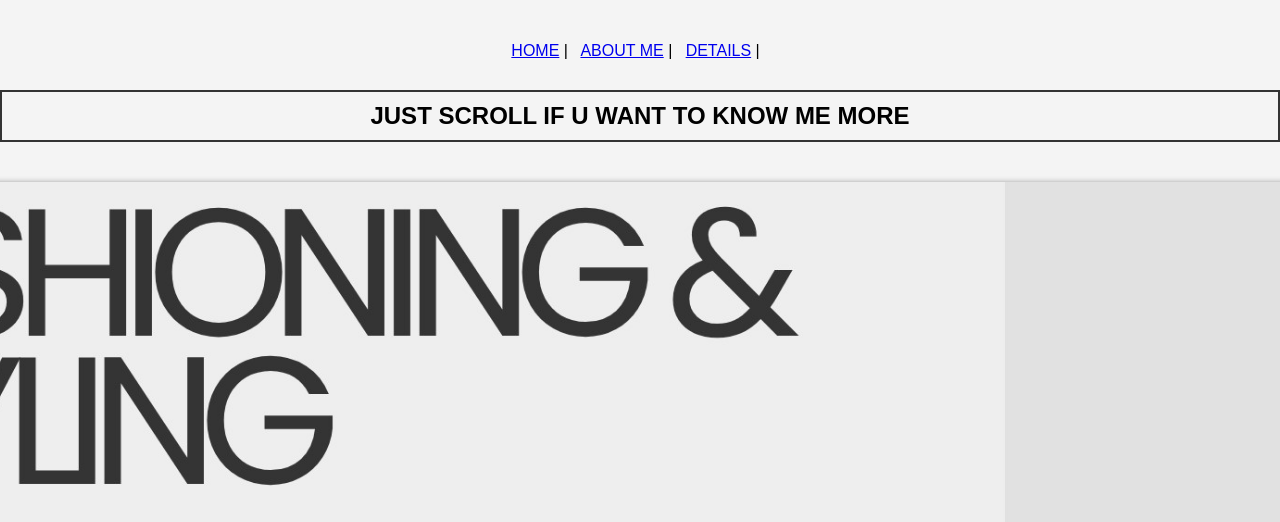
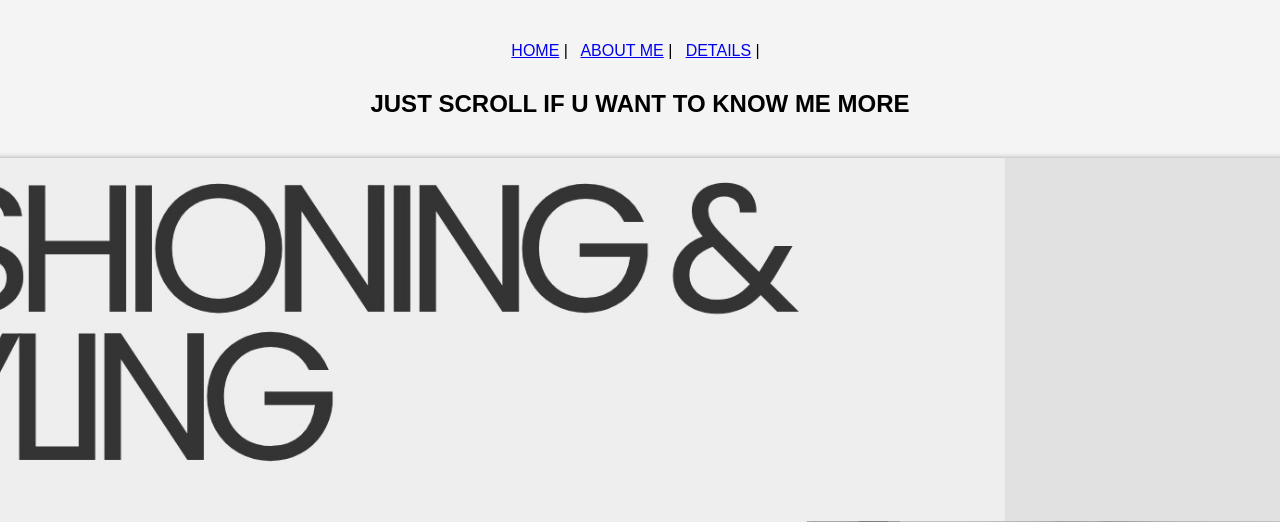
Before and after one commit to queen582/project, a plain HTML site: page ABOUTME.html in a window 1280 px wide. Shown: the part 278-800 px from the top of the page. Drawn offline with Linux system fonts and the light colour scheme.

Commit message:
Update ABOUTME.html

```diff
--- a/ABOUTME.html
+++ b/ABOUTME.html
@@ -46,7 +46,7 @@
   <a href="index.html">HOME</a>  |&nbsp&nbsp
   <a href="ABOUTME.html">ABOUT ME</a>  |&nbsp&nbsp
   <a href="DETAILS.html">DETAILS</a>   |&nbsp&nbsp
-    <h2 style="border: 2px solid #333; padding: 10px;">JUST SCROLL IF U WANT TO KNOW ME MORE</h2>
+    <h2>JUST SCROLL IF U WANT TO KNOW ME MORE</h2>
 
     <div class="gallery">
         <img src="IMG/y.jpg" style="width: 1900px; height: 1000px;" alt="Image 1">
```
